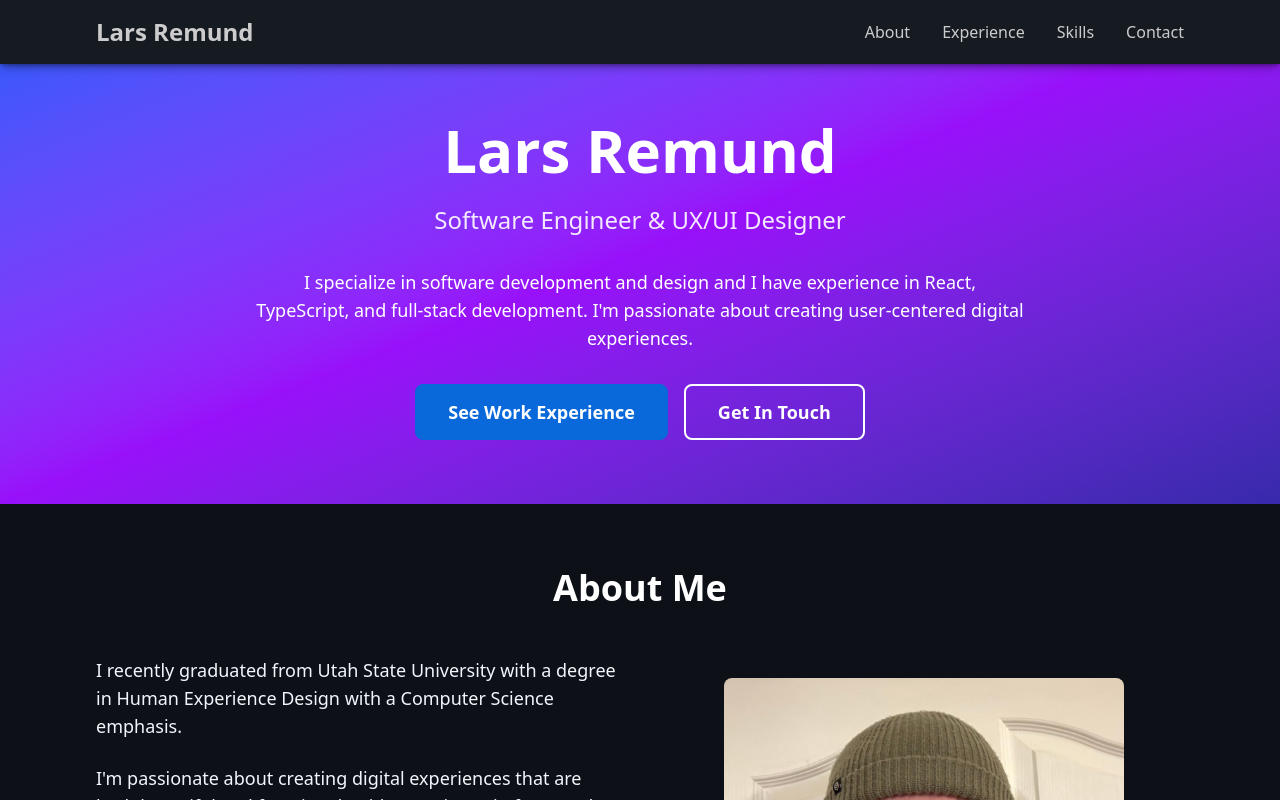
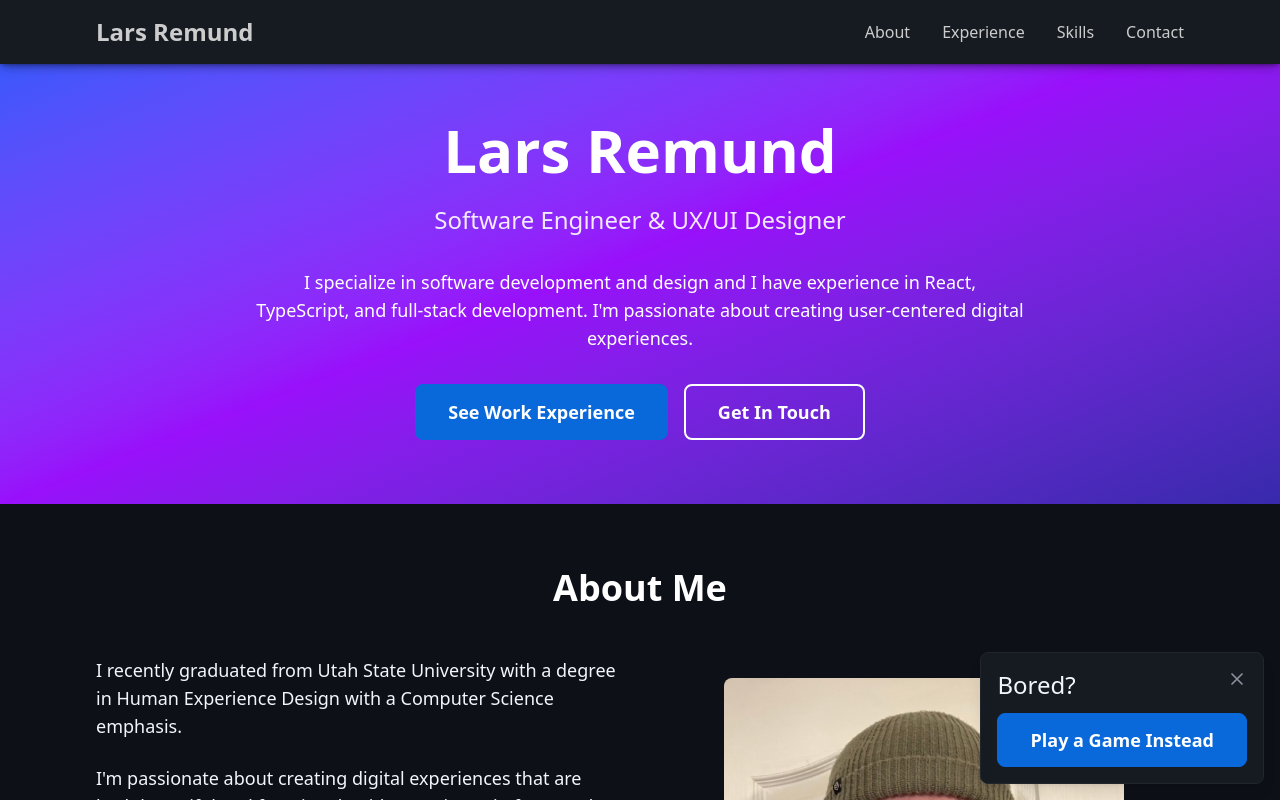
Before and after one commit to laremund/portfolio, a React (Vite) app: page / in a window 1280 px wide. Shown: the top 800 px of the page. Built offline with nearby package versions, Linux system fonts and the light colour scheme.

Commit message:
feat(App): snake game popup

```diff
--- a/src/App.tsx
+++ b/src/App.tsx
@@ -1,3 +1,4 @@
+import { useState, useEffect } from 'react'
 import './App.css'
 import ExperienceCard from './components/ExperienceCard/ExperienceCard'
 import { experienceData } from './components/ExperienceCard/experience'
@@ -5,9 +6,22 @@ import { experienceData } from './components/ExperienceCard/experience'
 // import { portfolioData } from './components/PortfolioCard/portfolio'
 import Button from './components/Button/Button'
 import SkillChip from './components/SkillChip/SkillChip'
+import SnakeGame from './components/SnakeGame/SnakeGame'
 import profilePhoto from './assets/profile.jpeg'
 
 function App() {
+
+  const [showPopup, setShowPopup] = useState(false)
+  const [showGame, setShowGame] = useState(false)
+
+  useEffect(() => {
+    const timer = setTimeout(() => {
+      setShowPopup(true)
+    }, 5000)
+
+    return () => clearTimeout(timer)
+  }, [])
+
   return (
     <div className="min-h-screen" style={{backgroundColor: '#0d1117'}}>
       {/* Navigation */}
@@ -219,6 +233,55 @@ function App() {
           </div>
         </div>
       </section>
+
+      {/* Snake Game Popup */}
+      {showPopup && !showGame && (
+        <div
+          className="fixed bottom-4 right-4 z-50 p-4 rounded-lg shadow-lg"
+          style={{
+            backgroundColor: '#161b22',
+            border: '1px solid #21262d',
+            minWidth: '280px',
+            maxWidth: '320px',
+          }}
+        >
+          <div className="flex justify-between items-start mb-3">
+              <p className="text-2xl" style={{color: '#f0f6fc'}}>
+                Bored?
+              </p>
+            <button
+              onClick={() => setShowPopup(false)}
+              className="ml-2 flex-shrink-0 transition-colors cursor-pointer"
+              style={{color: '#8b949e'}}
+              onMouseEnter={(e) => (e.target as HTMLElement).style.color = '#ffffff'}
+              onMouseLeave={(e) => (e.target as HTMLElement).style.color = '#8b949e'}
+              aria-label="Close popup"
+            >
+              <svg className="w-5 h-5" fill="none" stroke="currentColor" viewBox="0 0 24 24">
+                <path strokeLinecap="round" strokeLinejoin="round" strokeWidth={2} d="M6 18L18 6M6 6l12 12" />
+              </svg>
+            </button>
+          </div>
+          <Button
+            variant="primary"
+            size="lg"
+            className="w-full"
+            onClick={() => {
+              setShowGame(true)
+              setShowPopup(false)
+            }}
+          >
+            Play a Game Instead
+          </Button>
+        </div>
+      )}
+
+      {/* Snake Game */}
+      {showGame && (
+        <div className="fixed inset-0 z-[100]">
+          <SnakeGame />
+        </div>
+      )}
     </div>
   )
 }
```
